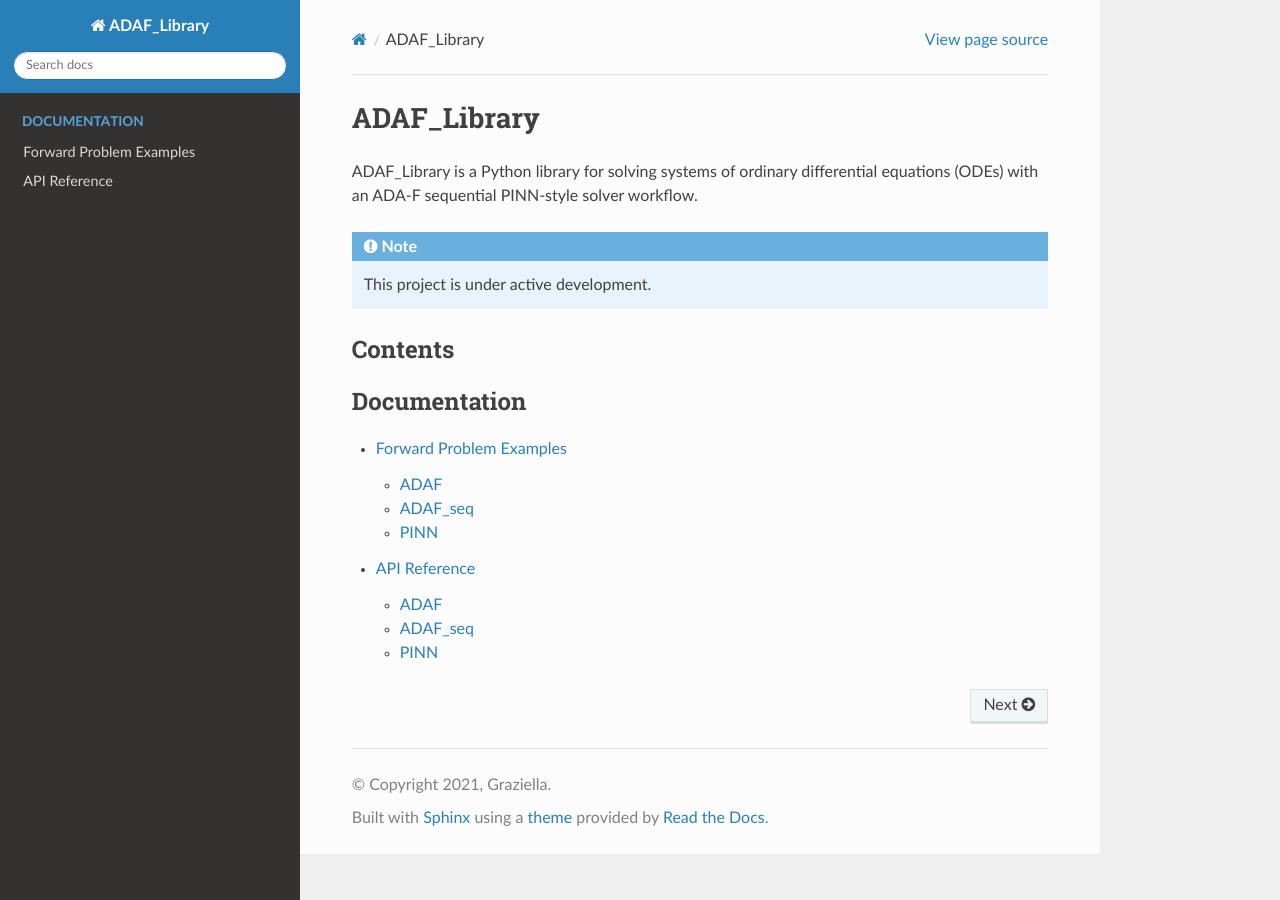
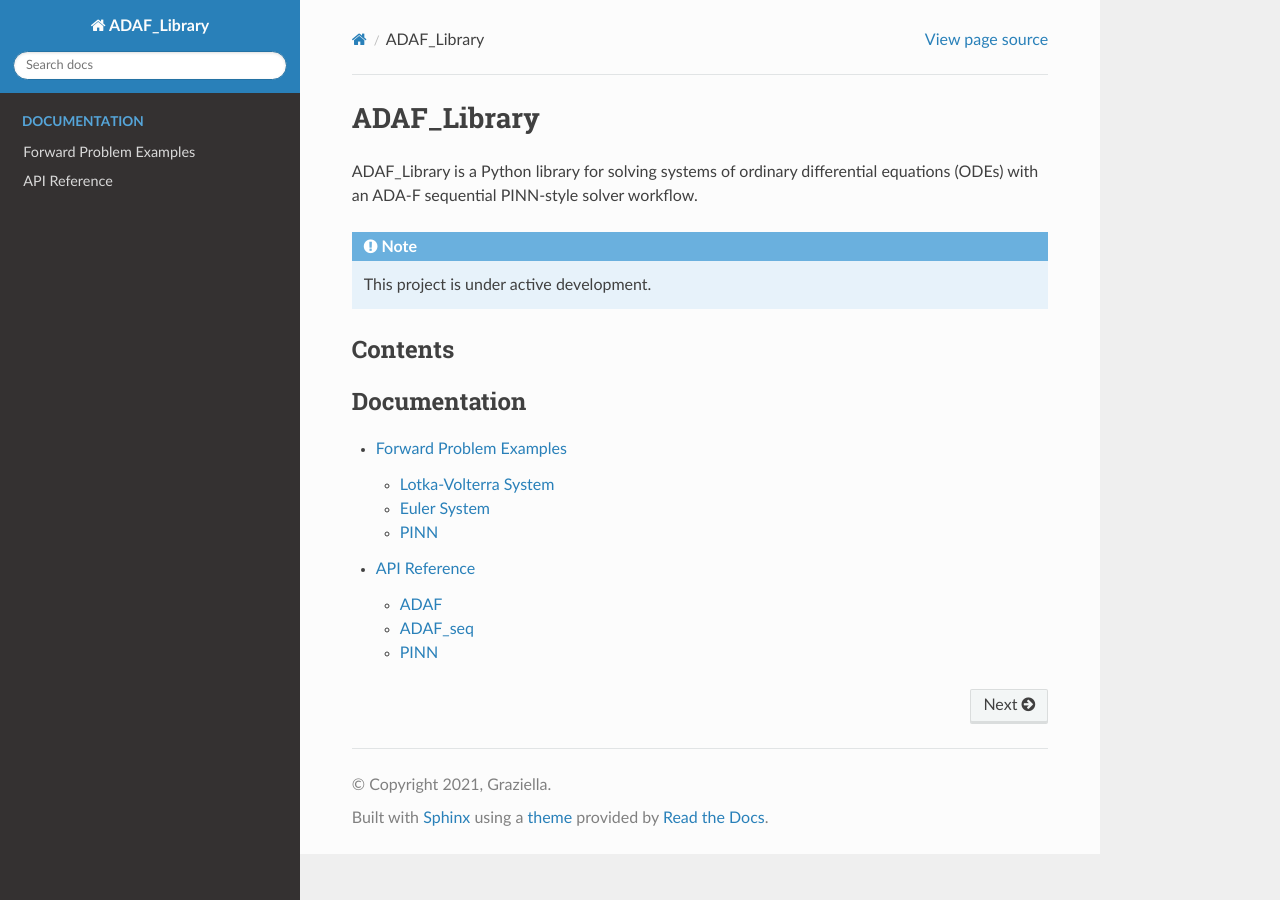
Before and after one commit to yooyoungwoo7/ADAF_Library, a Sphinx documentation site: the page built from docs/source/index.rst, in a window 1280 px wide. Built offline with Sphinx 7.4.7 and the Read the Docs theme 3.1.0, drawn with Linux system fonts in a browser that asks for light colours; pages that are not in the unit, such as notebooks, are missing from menus.

Commit message:
Update forward.rst

```diff
--- a/docs/source/forward.rst
+++ b/docs/source/forward.rst
@@ -1,21 +1,25 @@
 Forward Problem Examples
 ========================
 
-ADAF
+Lotka-Volterra System
 ----
 
 .. toctree::
    :maxdepth: 1
    :caption: Examples
 
-   ex_lotka_volterra
+   ex_lotka_ADAF
+   ex_lotka_AFAF_seq
 
-ADAF_seq
+Euler System
 --------
 
 .. toctree::
    :maxdepth: 1
    :caption: Examples
 
+   ex_euler_ADAF
+   ex_euler_AFAF_seq
+
 PINN
 ----
```
